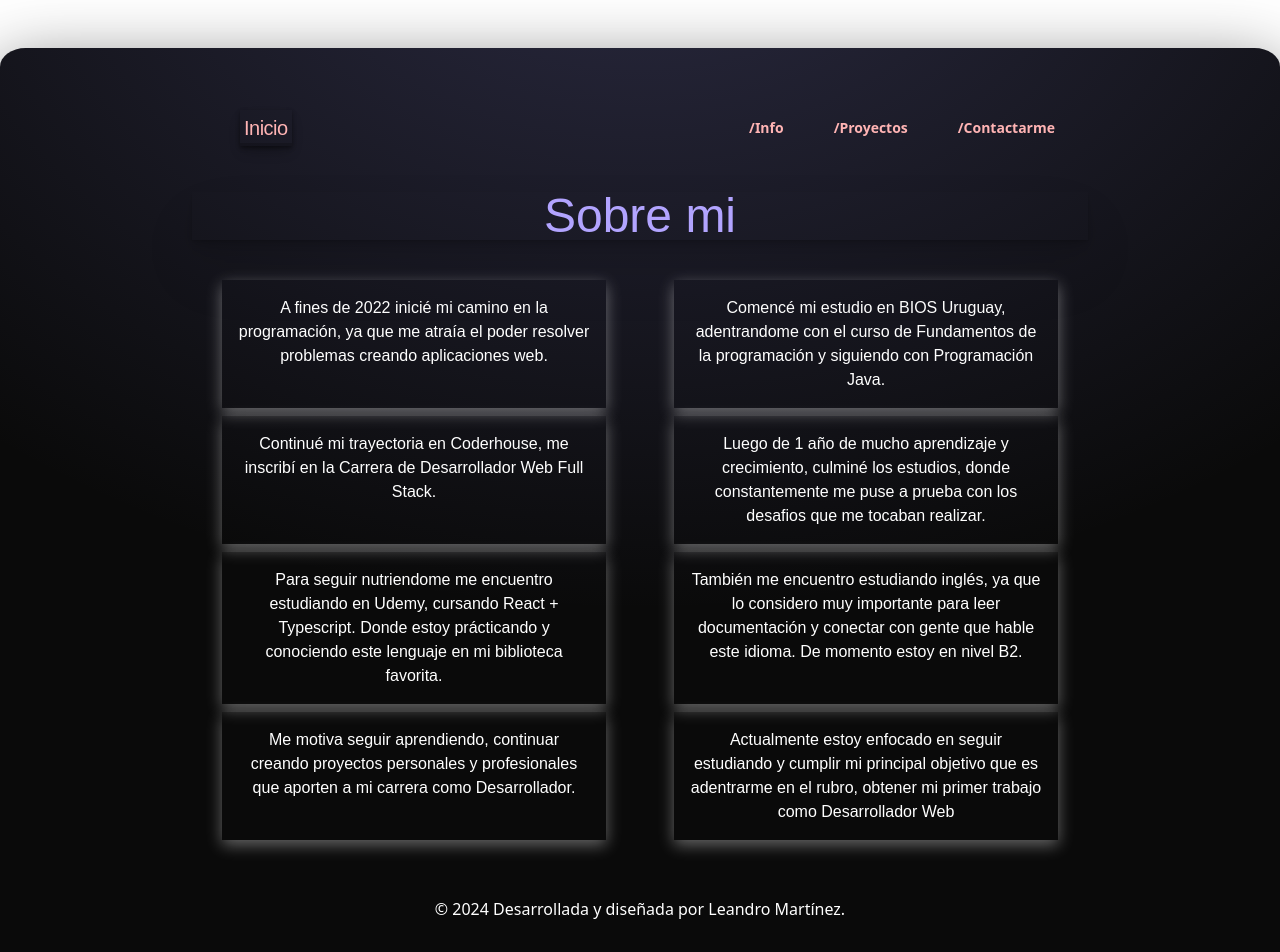
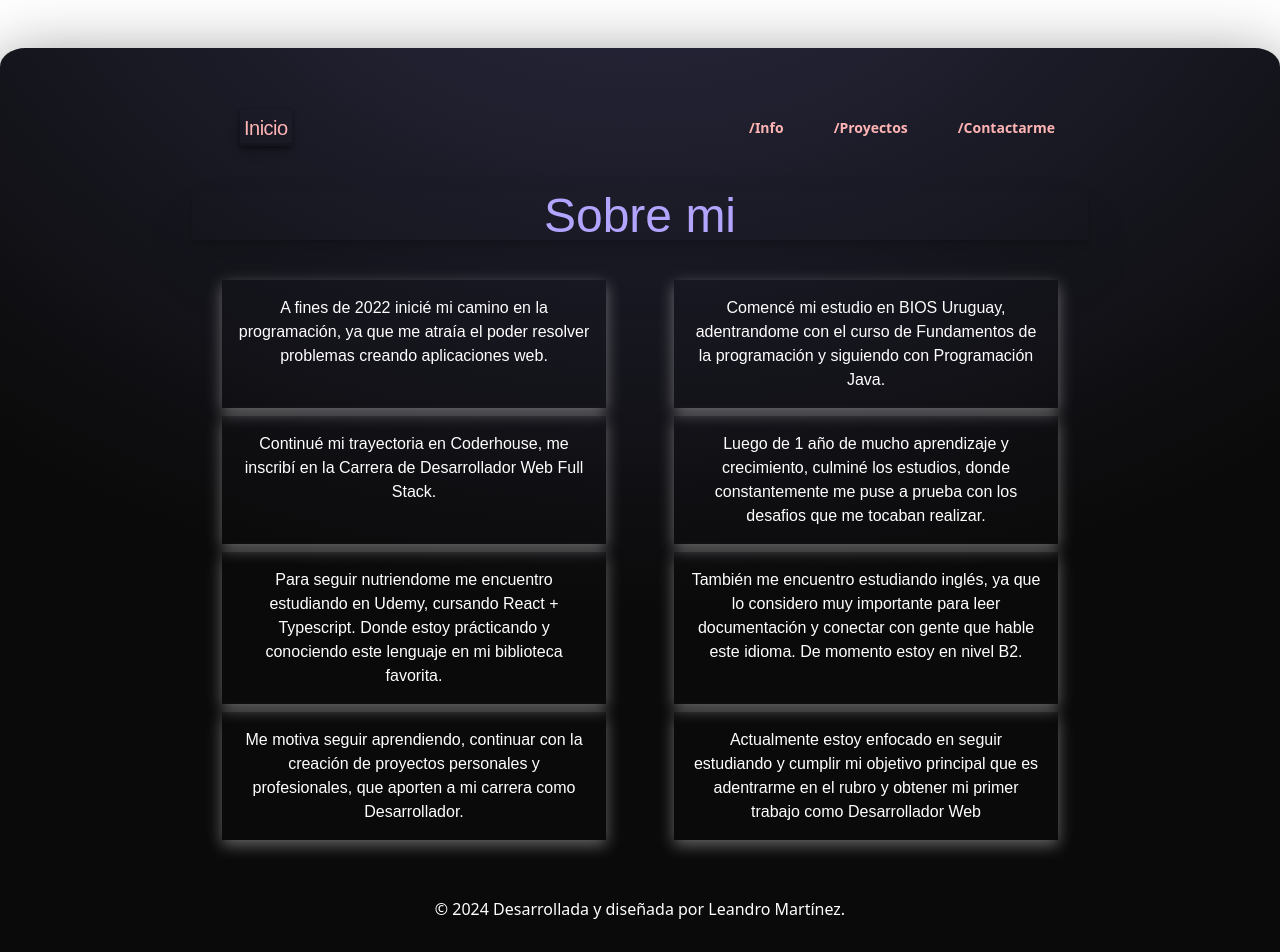
Before and after one commit to leamartinez1707/Portfolio, a React (Vite) app: page /Info in a window 1280 px wide. Shown: the top 952 px of the page. Built offline with nearby package versions, Linux system fonts and the light colour scheme; a web font is replaced by a local one.

Commit message:
update: about

```diff
--- a/src/Components/About/About.jsx
+++ b/src/Components/About/About.jsx
@@ -34,10 +34,10 @@ const About = () => {
                     <p className="p-4" >También me encuentro estudiando inglés, ya que lo considero muy importante para leer documentación y conectar con gente que hable este idioma. De momento estoy en nivel B2.</p>
                 </div>
                 <div className="max-w-sm mx-auto info-div">
-                    <p className="p-4" >Me motiva seguir aprendiendo, continuar creando proyectos personales y profesionales que aporten a mi carrera como Desarrollador.</p>
+                    <p className="p-4" >Me motiva seguir aprendiendo, continuar con la creación de proyectos personales y profesionales, que aporten a mi carrera como Desarrollador.</p>
                 </div>
                 <div className="max-w-sm mx-auto info-div">
-                    <p className="p-4" >Actualmente estoy enfocado en seguir estudiando y cumplir mi principal objetivo que es adentrarme en el rubro, obtener mi primer trabajo como Desarrollador Web</p>
+                    <p className="p-4" >Actualmente estoy enfocado en seguir estudiando y cumplir mi objetivo principal que es adentrarme en el rubro y obtener mi primer trabajo como Desarrollador Web</p>
                 </div>
             </div>
         </div>
```
